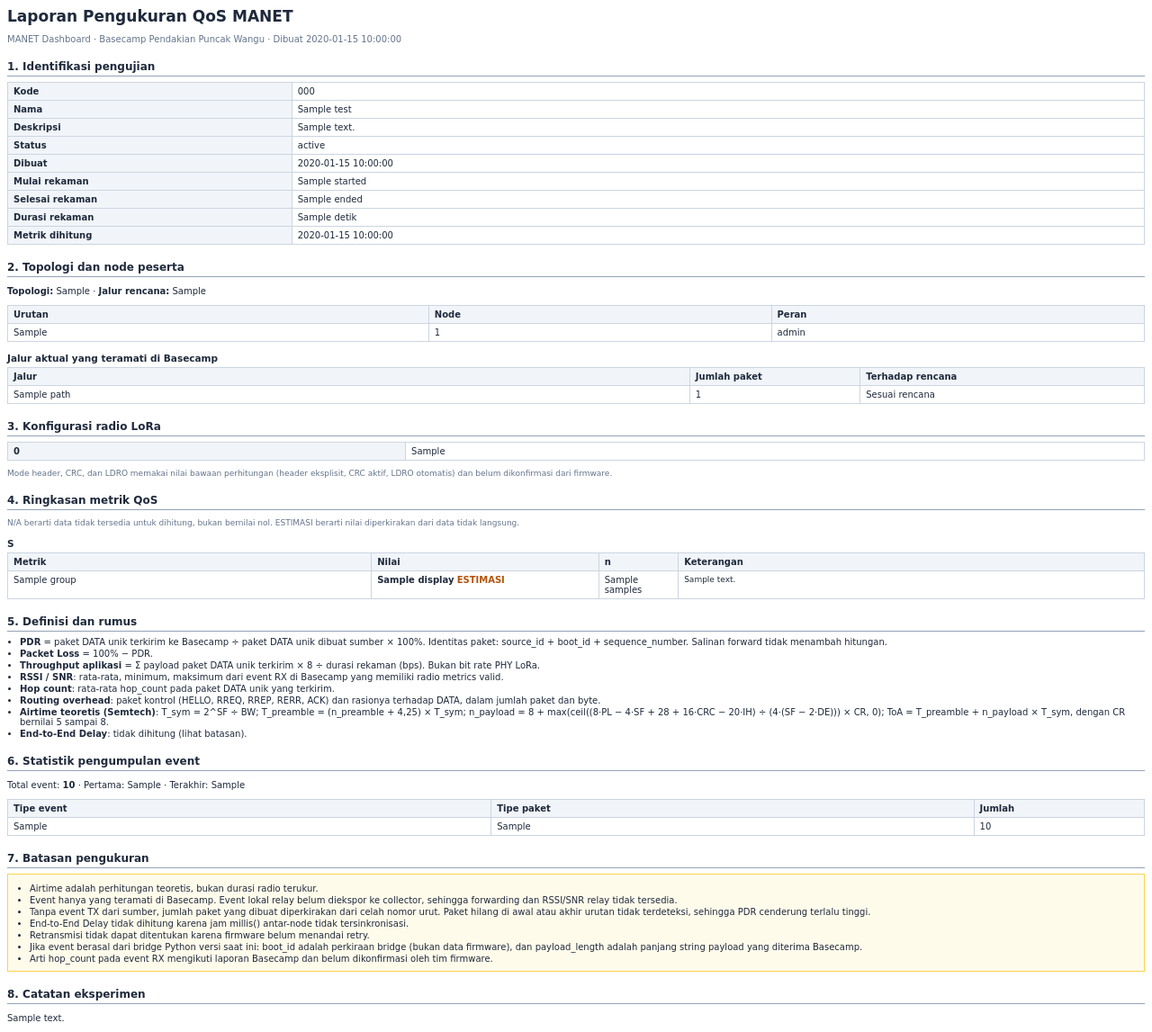
After one commit to AlifRezaSaputra/Manet_Dashboard, a Laravel app: template resources/views/qos/report.blade.php in a window 1280 px wide. The commit adds this page. Shown: the whole page at 90% size. Run offline with Laravel 12, Linux system fonts and the light colour scheme; the template is opened without the code that fills it: most values are stand-ins (such as "Sample title", 1, 10 or a date in 2020).

Commit message:
feat(qos): add PDF report with metrics, formulas, observed paths and limitations

```diff
--- a/app/Http/Controllers/QosResultController.php
+++ b/app/Http/Controllers/QosResultController.php
@@ -8,7 +8,7 @@ use App\Services\QosCalculationService;
 
 class QosResultController extends Controller
 {
-    private const GROUPS = [
+    public const GROUPS = [
         'delivery'    => ['pdr', 'packet_loss', 'generated_packets', 'delivered_packets', 'lost_packets'],
         'performance' => ['throughput', 'e2e_delay'],
         'radio'       => ['avg_rssi', 'min_rssi', 'max_rssi', 'avg_snr', 'min_snr', 'max_snr'],
--- a/composer.json
+++ b/composer.json
@@ -7,6 +7,7 @@
     "license": "MIT",
     "require": {
         "php": "^8.3",
+        "dompdf/dompdf": "^3.1",
         "laravel/framework": "^13.17",
         "laravel/sanctum": "^4.0",
         "laravel/tinker": "^3.0",
--- /dev/null
+++ b/resources/views/qos/report.blade.php
@@ -0,0 +1,160 @@
+<!DOCTYPE html>
+<html lang="id">
+<head>
+<meta http-equiv="Content-Type" content="text/html; charset=utf-8"/>
+<title>Laporan QoS {{ $test->test_code }}</title>
+<style>
+    body { font-family: 'DejaVu Sans', sans-serif; font-size: 10px; color: #1e293b; }
+    h1 { font-size: 17px; margin: 0; }
+    h2 { font-size: 12px; margin: 18px 0 6px; padding-bottom: 3px; border-bottom: 1px solid #94a3b8; }
+    h3 { font-size: 10.5px; margin: 12px 0 4px; }
+    table { width: 100%; border-collapse: collapse; margin-bottom: 4px; }
+    th, td { border: 1px solid #cbd5e1; padding: 4px 6px; text-align: left; vertical-align: top; }
+    th { background: #f1f5f9; }
+    .muted { color: #64748b; }
+    .na { color: #94a3b8; }
+    .est { color: #b45309; font-weight: bold; }
+    .small { font-size: 9px; }
+    .bar { background: #fca5a5; height: 9px; }
+    .bar div { height: 9px; background: #10b981; }
+    .bar2 { background: #e2e8f0; height: 8px; }
+    .bar2 div { height: 8px; background: #06b6d4; }
+    .box { border: 1px solid #fcd34d; background: #fffbeb; padding: 6px 10px; }
+    ul { margin: 4px 0 0 14px; padding: 0; }
+    li { margin-bottom: 2px; }
+</style>
+</head>
+<body>
+
+<h1>Laporan Pengukuran QoS MANET</h1>
+<p class="muted">MANET Dashboard · Basecamp Pendakian Puncak Wangu · Dibuat {{ $generated_at }}</p>
+
+<h2>1. Identifikasi pengujian</h2>
+<table>
+    <tr><th style="width:25%">Kode</th><td>{{ $test->test_code }}</td></tr>
+    <tr><th>Nama</th><td>{{ $test->name }}</td></tr>
+    <tr><th>Deskripsi</th><td>{{ $test->description ?: '-' }}</td></tr>
+    <tr><th>Status</th><td>{{ $test->status }}</td></tr>
+    <tr><th>Dibuat</th><td>{{ $created }}</td></tr>
+    <tr><th>Mulai rekaman</th><td>{{ $started }}</td></tr>
+    <tr><th>Selesai rekaman</th><td>{{ $ended }}</td></tr>
+    <tr><th>Durasi rekaman</th><td>{{ $test->duration_seconds !== null ? $test->duration_seconds . ' detik' : '-' }}</td></tr>
+    <tr><th>Metrik dihitung</th><td>{{ $calculated_at }}</td></tr>
+</table>
+
+<h2>2. Topologi dan node peserta</h2>
+<p><b>Topologi:</b> {{ $test->topology_type }} · <b>Jalur rencana:</b> {{ $intended_path }}</p>
+<table>
+    <tr><th>Urutan</th><th>Node</th><th>Peran</th></tr>
+    @foreach($test->nodes as $n)
+        <tr><td>{{ $n->sequence_order }}</td><td>{{ $n->node_id }}</td><td>{{ $n->node_role }}</td></tr>
+    @endforeach
+</table>
+
+<h3>Jalur aktual yang teramati di Basecamp</h3>
+@if(count($observed_paths))
+    <table>
+        <tr><th>Jalur</th><th style="width:15%">Jumlah paket</th><th style="width:25%">Terhadap rencana</th></tr>
+        @foreach($observed_paths as $p)
+            <tr>
+                <td>{{ str_replace('>', ' → ', $p['path']) }}</td>
+                <td>{{ $p['count'] }}</td>
+                <td>{{ $p['matches_plan'] ? 'Sesuai rencana' : 'Berbeda dari rencana' }}</td>
+            </tr>
+        @endforeach
+    </table>
+@else
+    <p class="muted">Tidak ada informasi jalur pada event yang tercatat (N/A).</p>
+@endif
+
+<h2>3. Konfigurasi radio LoRa</h2>
+@if($radio_rows)
+    <table>
+        @foreach($radio_rows as $k => $v)
+            <tr><th style="width:35%">{{ $k }}</th><td>{{ $v }}</td></tr>
+        @endforeach
+    </table>
+    <p class="small muted">Mode header, CRC, dan LDRO memakai nilai bawaan perhitungan (header eksplisit, CRC aktif, LDRO otomatis) dan belum dikonfirmasi dari firmware.</p>
+@else
+    <p class="muted">Konfigurasi radio tidak diisi pada sesi ini, sehingga airtime N/A.</p>
+@endif
+
+<h2>4. Ringkasan metrik QoS</h2>
+<p class="small muted">N/A berarti data tidak tersedia untuk dihitung, bukan bernilai nol. ESTIMASI berarti nilai diperkirakan dari data tidak langsung.</p>
+
+@foreach($groups as $group => $metrics)
+    <h3>{{ $group_titles[$group] ?? $group }}</h3>
+    <table>
+        <tr><th style="width:32%">Metrik</th><th style="width:20%">Nilai</th><th style="width:7%">n</th><th>Keterangan</th></tr>
+        @foreach($metrics as $m)
+            <tr>
+                <td>{{ $m['label'] }}</td>
+                <td class="{{ $m['available'] ? '' : 'na' }}"><b>{{ $m['display'] }}</b>@if($m['estimate']) <span class="est">ESTIMASI</span>@endif</td>
+                <td>{{ $m['samples'] }}</td>
+                <td class="small">{{ $m['available'] ? ($m['note'] ?? '') : ($m['reason'] ?? '') }}</td>
+            </tr>
+        @endforeach
+    </table>
+
+    @if($group === 'delivery' && $delivery)
+        <div class="bar"><div style="width: {{ $delivery['pct'] }}%"></div></div>
+        <p class="small muted">Hijau: terkirim {{ $delivery['delivered'] }} paket · Merah: hilang {{ $delivery['lost'] }} paket</p>
+    @endif
+
+    @if($group === 'airtime' && count($airtime_nodes))
+        <p class="small"><b>Airtime teoretis per node</b></p>
+        <table>
+            <tr><th style="width:15%">Node</th><th style="width:15%">Transmisi</th><th style="width:20%">Airtime</th><th></th></tr>
+            @foreach($airtime_nodes as $a)
+                <tr>
+                    <td>{{ $a['node'] }}</td>
+                    <td>{{ $a['transmissions'] }}</td>
+                    <td>{{ number_format($a['airtime_ms'], 2, ',', '.') }} ms</td>
+                    <td><div class="bar2"><div style="width: {{ $a['pct'] }}%"></div></div></td>
+                </tr>
+            @endforeach
+        </table>
+    @endif
+@endforeach
+
+<h2>5. Definisi dan rumus</h2>
+<ul>
+    <li><b>PDR</b> = paket DATA unik terkirim ke Basecamp ÷ paket DATA unik dibuat sumber × 100%. Identitas paket: source_id + boot_id + sequence_number. Salinan forward tidak menambah hitungan.</li>
+    <li><b>Packet Loss</b> = 100% − PDR.</li>
+    <li><b>Throughput aplikasi</b> = Σ payload paket DATA unik terkirim × 8 ÷ durasi rekaman (bps). Bukan bit rate PHY LoRa.</li>
+    <li><b>RSSI / SNR</b>: rata-rata, minimum, maksimum dari event RX di Basecamp yang memiliki radio metrics valid.</li>
+    <li><b>Hop count</b>: rata-rata hop_count pada paket DATA unik yang terkirim.</li>
+    <li><b>Routing overhead</b>: paket kontrol (HELLO, RREQ, RREP, RERR, ACK) dan rasionya terhadap DATA, dalam jumlah paket dan byte.</li>
+    <li><b>Airtime teoretis (Semtech)</b>: T_sym = 2^SF ÷ BW; T_preamble = (n_preamble + 4,25) × T_sym; n_payload = 8 + max(ceil((8·PL − 4·SF + 28 + 16·CRC − 20·IH) ÷ (4·(SF − 2·DE))) × CR, 0); ToA = T_preamble + n_payload × T_sym, dengan CR bernilai 5 sampai 8.</li>
+    <li><b>End-to-End Delay</b>: tidak dihitung (lihat batasan).</li>
+</ul>
+
+<h2>6. Statistik pengumpulan event</h2>
+<p>Total event: <b>{{ $event_total }}</b> · Pertama: {{ $event_first }} · Terakhir: {{ $event_last }}</p>
+@if($event_types->count())
+    <table>
+        <tr><th>Tipe event</th><th>Tipe paket</th><th style="width:15%">Jumlah</th></tr>
+        @foreach($event_types as $t)
+            <tr><td>{{ $t->event_type }}</td><td>{{ $t->packet_type }}</td><td>{{ $t->total }}</td></tr>
+        @endforeach
+    </table>
+@endif
+
+<h2>7. Batasan pengukuran</h2>
+<div class="box">
+    <ul>
+        <li>Airtime adalah perhitungan teoretis, bukan durasi radio terukur.</li>
+        <li>Event hanya yang teramati di Basecamp. Event lokal relay belum diekspor ke collector, sehingga forwarding dan RSSI/SNR relay tidak tersedia.</li>
+        <li>Tanpa event TX dari sumber, jumlah paket yang dibuat diperkirakan dari celah nomor urut. Paket hilang di awal atau akhir urutan tidak terdeteksi, sehingga PDR cenderung terlalu tinggi.</li>
+        <li>End-to-End Delay tidak dihitung karena jam millis() antar-node tidak tersinkronisasi.</li>
+        <li>Retransmisi tidak dapat ditentukan karena firmware belum menandai retry.</li>
+        <li>Jika event berasal dari bridge Python versi saat ini: boot_id adalah perkiraan bridge (bukan data firmware), dan payload_length adalah panjang string payload yang diterima Basecamp.</li>
+        <li>Arti hop_count pada event RX mengikuti laporan Basecamp dan belum dikonfirmasi oleh tim firmware.</li>
+    </ul>
+</div>
+
+<h2>8. Catatan eksperimen</h2>
+<p>{{ $test->notes ?: '-' }}</p>
+
+</body>
+</html>
--- a/routes/qos.php
+++ b/routes/qos.php
@@ -6,6 +6,7 @@ use Illuminate\Support\Facades\Route;
 use App\Http\Controllers\QosTestController;
 use App\Http\Controllers\QosEventController;
 use App\Http\Controllers\QosResultController;
+use App\Http\Controllers\QosReportController;
 
 
 Route::middleware([QosModuleEnabled::class])->group(function () {
@@ -23,6 +24,7 @@ Route::middleware([QosModuleEnabled::class])->group(function () {
         Route::get('/qos/tests/{id}/events', [QosEventController::class, 'index']);
         Route::get('/qos/tests/{id}/results', [QosResultController::class, 'show']);
         Route::post('/qos/tests/{id}/calculate', [QosResultController::class, 'calculate']);
+        Route::get('/qos/tests/{id}/report/pdf', [QosReportController::class, 'pdf']);
     });
 
     Route::post('/qos/tests/{id}/events', [QosEventController::class, 'store']);
```
Also changed, not shown: app/Http/Controllers/QosReportController.php (added, +33 -0 lines), app/Services/QosReportService.php (added, +191 -0 lines), resources/js/QosResultPage.jsx (+21 -0 lines), resources/js/api.js (+21 -0 lines), tests/Feature/QosApiTest.php (+23 -0 lines), tests/Feature/QosCalculationTest.php (+30 -0 lines), 1 other file.
